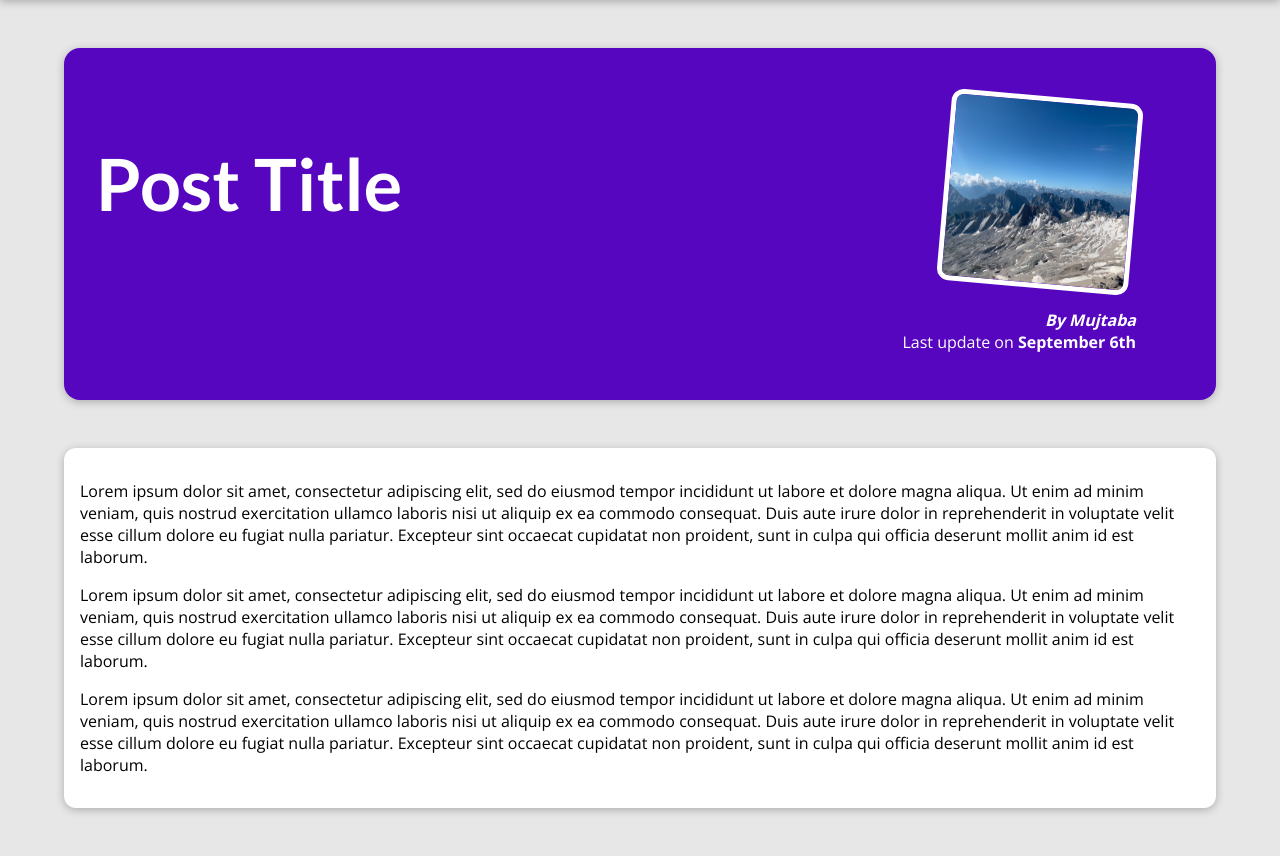
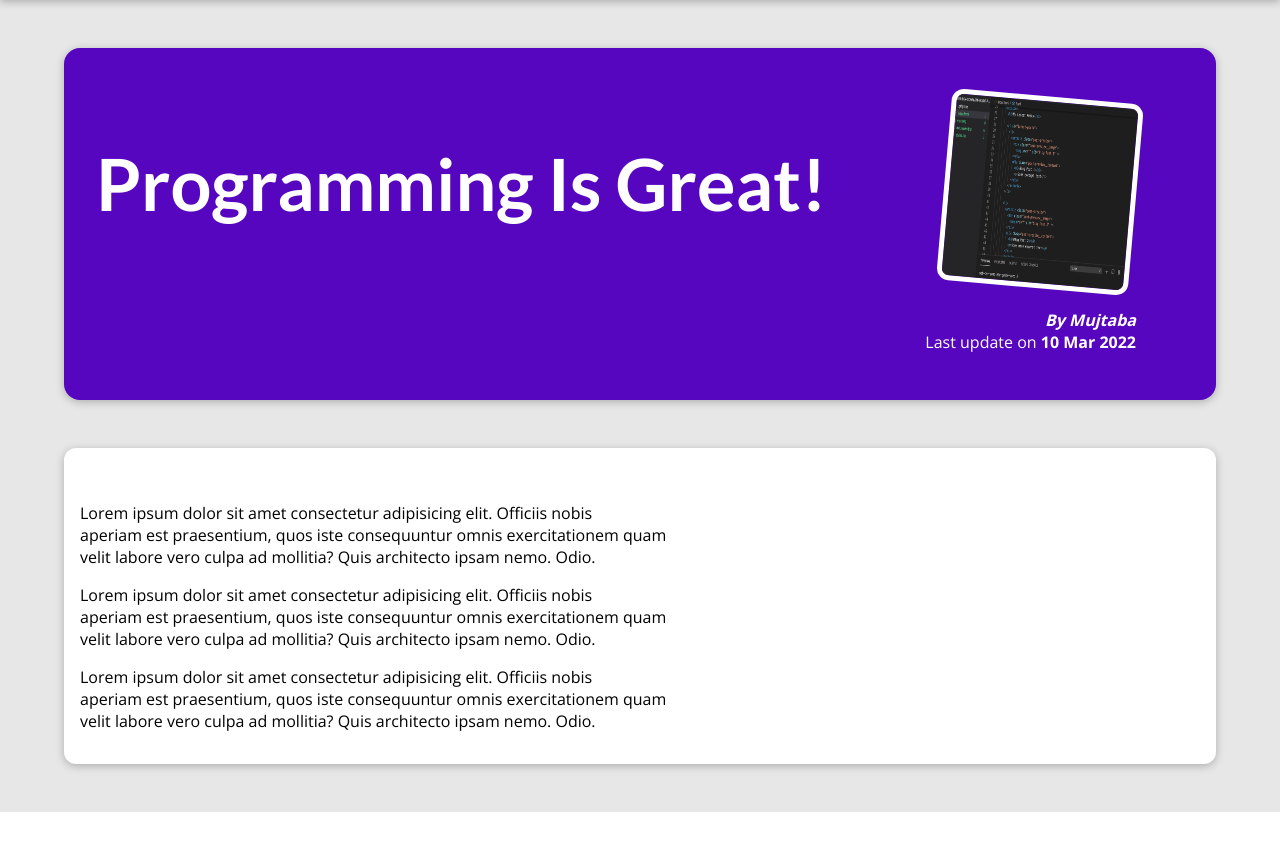
Before and after one commit to ahmadysayed/MySite, a Django app: page /posts/programming-is-fun in a window 1280 px wide. Shown: the part 80-936 px from the top of the page. After the commit the page ends 892 px from the top, so only its background shows below. Run offline with Django 4.2, Linux system fonts and the light colour scheme.

Commit message:
Adding a Single Post Page

```diff
--- a/blog/templates/blog/post-detail.html
+++ b/blog/templates/blog/post-detail.html
@@ -3,7 +3,7 @@
 {% load static %}
 
 {% block title %}
-This Post Title
+{{ post.title }}
 {% endblock  %}
 
 {% block css_files %}
@@ -13,28 +13,18 @@
 {% block content %}
 
     <section id="summary">
-        <h2>Post Title</h2>
+        <h2>{{ post.title }}</h2>
         <article>
-            <img src="{% static "blog/images/mountains.jpg" %}" alt="Post Title" />
-            <address>By Mujtaba</address>
+            <img src="{% static "blog/images/"|add:post.image %}" alt="{{ post.title }}" />
+            <address>By {{ post.author | title }}</address>
             <div>
-                Last update on <time>September 6th</time>
+                Last update on <time>{{ post.date | date:"d M Y" }}</time>
             </div>
         </article>
     </section>
 
     <main>
-        <p>
-            Lorem ipsum dolor sit amet, consectetur adipiscing elit, sed do eiusmod tempor incididunt ut labore et dolore magna aliqua. Ut enim ad minim veniam, quis nostrud exercitation ullamco laboris nisi ut aliquip ex ea commodo consequat. Duis aute irure dolor in reprehenderit in voluptate velit esse cillum dolore eu fugiat nulla pariatur. Excepteur sint occaecat cupidatat non proident, sunt in culpa qui officia deserunt mollit anim id est laborum.
-        </p>
-
-        <p>
-            Lorem ipsum dolor sit amet, consectetur adipiscing elit, sed do eiusmod tempor incididunt ut labore et dolore magna aliqua. Ut enim ad minim veniam, quis nostrud exercitation ullamco laboris nisi ut aliquip ex ea commodo consequat. Duis aute irure dolor in reprehenderit in voluptate velit esse cillum dolore eu fugiat nulla pariatur. Excepteur sint occaecat cupidatat non proident, sunt in culpa qui officia deserunt mollit anim id est laborum.
-        </p>
-
-        <p>
-            Lorem ipsum dolor sit amet, consectetur adipiscing elit, sed do eiusmod tempor incididunt ut labore et dolore magna aliqua. Ut enim ad minim veniam, quis nostrud exercitation ullamco laboris nisi ut aliquip ex ea commodo consequat. Duis aute irure dolor in reprehenderit in voluptate velit esse cillum dolore eu fugiat nulla pariatur. Excepteur sint occaecat cupidatat non proident, sunt in culpa qui officia deserunt mollit anim id est laborum.
-        </p>
+        {{ post.content | linebreaks }}
     </main>
 
 {% endblock  %}
--- a/blog/views.py
+++ b/blog/views.py
@@ -84,8 +84,13 @@
 
 
 def posts(request):
-    return render(request, "blog/all-posts.html")
+    return render(request, "blog/all-posts.html", {
+        "all_posts": all_posts
+    })
 
 
 def post_detail(request, slug):
-    return render(request, "blog/post-detail.html")
+    identified_post = next(post for post in all_posts if post['slug'] == slug)
+    return render(request, "blog/post-detail.html", {
+        "post": identified_post
+    })
```
Also changed, not shown: blog/templates/blog/all-posts.html (+2 -5 lines).
